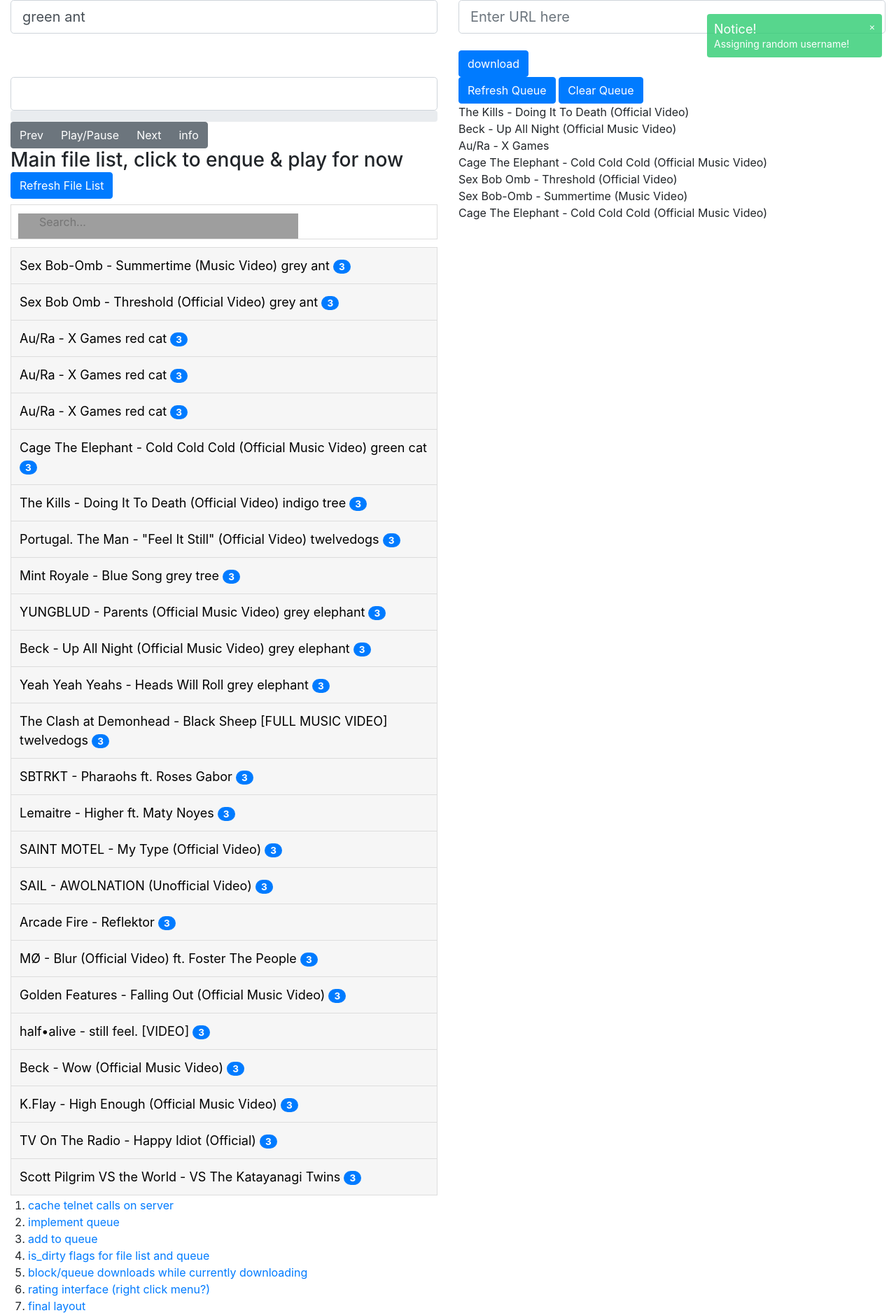
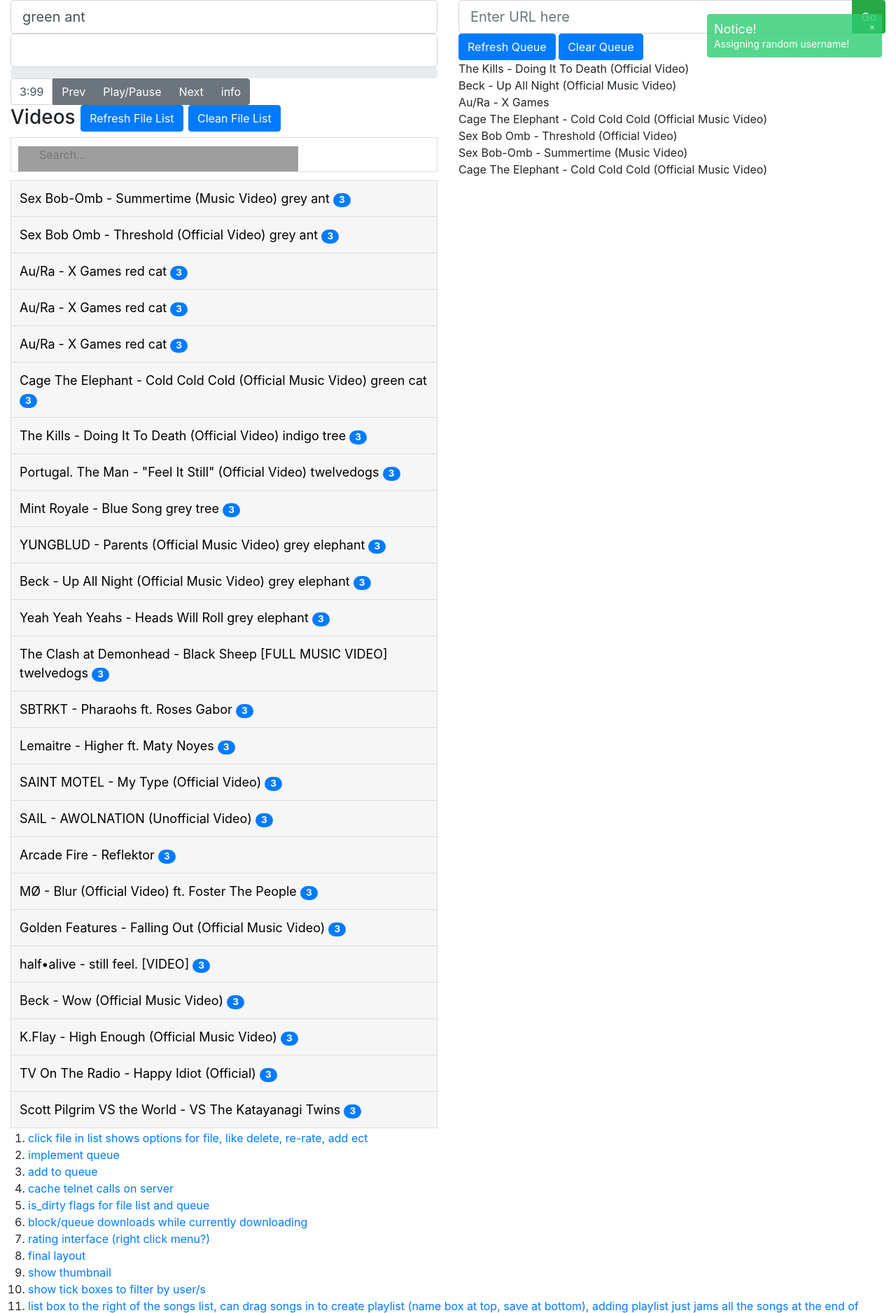
Before and after one commit to twelvedogs/music_pump, a Flask app: page / in a window 1280 px wide. Shown: the top 1876 px of the page at 70% size. Run offline with Flask 2, Linux system fonts and the light colour scheme; data comes from the database, SQL or seed files in the repository; both versions use the stored data as it was after the commit; data that the repository does not hold is empty; some libraries are stand-ins or nearby versions; grey boxes are pictures that could not be loaded.

Commit message:
temporary fixes for titles with (Official) etc clean duplicates from file list first attempt

```diff
--- a/app.py
+++ b/app.py
@@ -104,7 +104,8 @@ def telnet_command(cmd):
     # get whatever the response is up until newline> as that's the vlc server's prompt
     response = tn.read_until(b'\r\n>', timeout=2).decode('utf-8')
     response = response.replace('>', '')
-    print('telnet: ', cmd, response)
+
+    # print('telnet: ', cmd, response)
 
     return response
 
@@ -142,7 +143,8 @@ def play_video():
         c = conn.cursor()
         c.execute('insert into queue (videoId, addedBy) values (?,?)', (video.videoId, addedBy))
 
-    return jsonify(result='Playing ' + video.filename)
+
+    return jsonify(result={'title': video.title})
 
 songInfoResult = {}
 @app.route('/_get_song')
@@ -310,6 +312,40 @@ def ydlhook(s):
     except:
         print('ydlhook failed: ', s)
 
+@app.route('/_clean_video_list')
+def clean_video_list():
+    ''' cull bad entries and other cleanup stuff'''
+    conn = sqlite3.connect('video.db')
+    with conn:
+        c = conn.cursor()
+        prevTitle=''
+        for row in c.execute('''
+        select video.videoId, clone.videoId, clone.title
+            from video
+            left join video as clone
+            on video.title=clone.title
+                and video.videoId!=clone.videoId
+        where clone.videoId is not null
+        order by video.videoId asc'''):
+
+            video = {}
+            video['videoId'] = row[0]
+            video['cloneId'] = row[1]
+            video['title'] = row[2]
+
+            # close but no cigar, this will delete the first one if there's more than 2 similar records
+            if(video['title'] != prevTitle):
+                print('don\'t delete', video['videoId'])
+                prevTitle=video['title']
+                pass
+            else:
+                #c.execute('delete from video where videoId=?',(video['videoId'],))
+                print('delete', video['videoId'])
+
+            print('clone video found', video)
+
+    return jsonify(result=True)
+
 @app.route('/_download_video')
 def download_video():
     '''download video and set default rating in db'''
@@ -341,11 +377,14 @@ def download_video():
         video = result
 
     # not sure where to find the actual filename it was saved as
-    filename = (video['title'] + ' - ' + video['id'] + '.' + video['ext']).replace('"','\'')
+    # todo: this is dumb
+    filename = (video['title'] + ' - ' + video['id'] + '.' + video['ext']).replace('"','\'').replace('/','_')
 
     print('guessing filename should be: ' + filename)
     # todo: strip stuff like (Official Video) from title
-    add_video_to_database(video['title'], filename, addedBy)
+    # todo: this is dumb
+    title = video['title'].replace('(Music Video)','').replace('(Official Video)', '').replace('(Official Music Video)', '')
+    add_video_to_database(title, filename, addedBy)
 
     return jsonify(result=video)
 
--- a/static/scripts/controls.js
+++ b/static/scripts/controls.js
@@ -123,7 +123,7 @@ function set_play_state(p){
   }
 }
 
-/** rename get_video */
+/** rename to get_video */
 function get_song(){
     $.getJSON($SCRIPT_ROOT + '/_get_song', {
       }, function(data) {
@@ -145,29 +145,34 @@ function get_song(){
       });
 }
 
-/**get currently playing video's length from server */
-// function get_length(){
-//     $.getJSON($SCRIPT_ROOT + '/_get_length', {
-//       }, function(data) {
-//           if(data.result.length===0){
-//             console.log('no data')
-//           }else{
-//             $('#song_length').val(data.result);
-//           }
-//       });
-// }
+function clean_video_list(){
+  $.getJSON($SCRIPT_ROOT + '/_clean_video_list', {
+
+    }, function(data) {
+        if(data.result.length===0){
+          console.log('no data');
+          $.growl.error({ message: 'Nothing back'});
+        }else{
+          $.growl.notice({ message: 'We did it bro, we totally pulled it off' });
+          // probably could return this from _play_video, dunno if that make sense
+          get_list();
+          console.log(data.result);
+        }
+    });
+}
 
 function play_video(id){
-    console.log('attempting to play: ' + id)
-
     $.getJSON($SCRIPT_ROOT + '/_play_video', {
         videoId: id,
         addedBy: $('#username').val(),
       }, function(data) {
           if(data.result.length===0){
-            console.log('no data')
+            console.log('no data');
+            $.growl.error({ message: 'Couldn\'t add'});
           }else{
-            $.growl.notice({ message: 'Adding ' });
+            $.growl.notice({ message: 'Adding ' + data.result.title });
+            // probably could return this from _play_video, dunno if that make sense
+            get_list();
             console.log(data.result);
           }
       });
--- a/templates/index.html
+++ b/templates/index.html
@@ -5,12 +5,17 @@
 <div class="container-fluid">
   <div class="row">
     <div class="col-sm">
-        <input type="text" class="form-control form-control-lg"  id="username" placeholder="Need to auto-generate username here" >
+        <input type="text" class="form-control form-control-lg"
+          id="username" placeholder="Need to auto-generate username here" >
     </div>
     <div class="col-sm">
-        <input type="text" class="form-control form-control-lg"  id="youtubeUrl"
-        name="youtubeUrl" placeholder="Enter URL here"><br>
-        <button class="btn btn-primary" onclick="download_video()" >download</button><br>
+        <div class="input-group">
+          <input type="text" class="form-control form-control-lg" id="youtubeUrl"
+            name="youtubeUrl" placeholder="Enter URL here">
+          <div class="input-group-append">
+            <button class="btn btn-success"  onclick="download_video()">Go</button>
+          </div>
+        </div>
     </div>
   </div>
 </div>
@@ -24,17 +29,20 @@
             <div id="video_progress" class="progress-bar progress-bar-striped progress-bar-animated" role="progressbar" aria-valuenow="0" aria-valuemin="0" aria-valuemax="100" style="width: 0%;" ></div>
         </div>
         <div class="btn-group btn-group-justified" role="group" aria-label="Basic example">
-            <button type="button" class="btn btn-secondary playerControls" onclick="raw_command('prev')" >Prev</button>
-            <button type="button" class="btn btn-secondary playerControls" onclick="raw_command('pause')" >Play/Pause</button>
-            <button type="button" class="btn btn-secondary playerControls" onclick="raw_command('next')" >Next</button>
-            <button type="button" class="btn btn-secondary playerControls" onclick="get_song()" >info</button>
+          <div class="form-control">3:99</div>
+            <button type="button" class="btn btn-secondary .btn-lg playerControls" onclick="raw_command('prev')" >Prev</button>
+            <button type="button" class="btn btn-secondary .btn-lg playerControls" onclick="raw_command('pause')" >Play/Pause</button>
+            <button type="button" class="btn btn-secondary .btn-lg playerControls" onclick="raw_command('next')" >Next</button>
+            <button type="button" class="btn btn-secondary .btn-lg playerControls" onclick="get_song()" >info</button>
         </div>
 
         <div>
-            <h3>Main file list, click to enque &amp; play for now <button class="btn btn-primary" onclick="get_list()" >Refresh File List</button></h3>
+            <h3>Videos <button class="btn btn-primary .btn-lg " onclick="get_list()" >Refresh File List</button> <button class="btn btn-primary .btn-lg " onclick="clean_video_list()" >Clean File List</button></h3>
             <input type="text" id="videoSearch" class="fileSearch" onkeyup="searchUL('videoSearch', 'videoUL')"
               placeholder="Search..." title="Type in a name">
+            <div>
             <ul id="videoUL" class="fileUL list-group"></ul>
+            </div>
         </div>
 
       </div>
@@ -58,9 +66,10 @@
   </div>
 
   <ol id="myUL">
-      <li><a href="#">cache telnet calls on server</a></li>
+      <li><a href="#">click file in list shows options for file, like delete, re-rate, add ect</a></li>
       <li><a href="#">implement queue</a></li>
       <li><a href="#">add to queue</a></li>
+      <li><a href="#">cache telnet calls on server</a></li>
       <li><a href="#">is_dirty flags for file list and queue</a></li>
       <li><a href="#">block/queue downloads while currently downloading</a></li>
       <li><a href="#">rating interface (right click menu?)</a></li>
```
Also changed, not shown: video.db.
